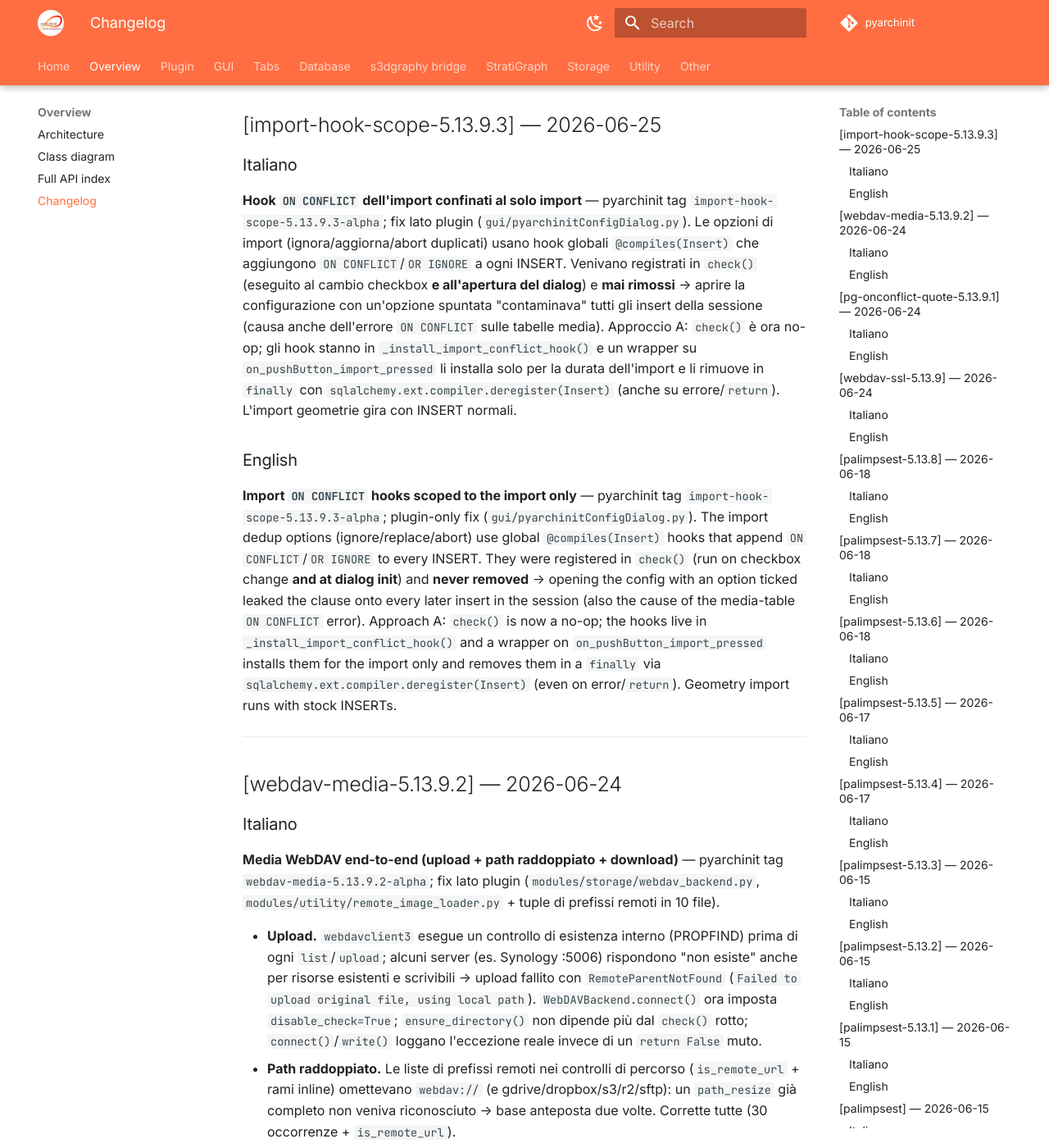
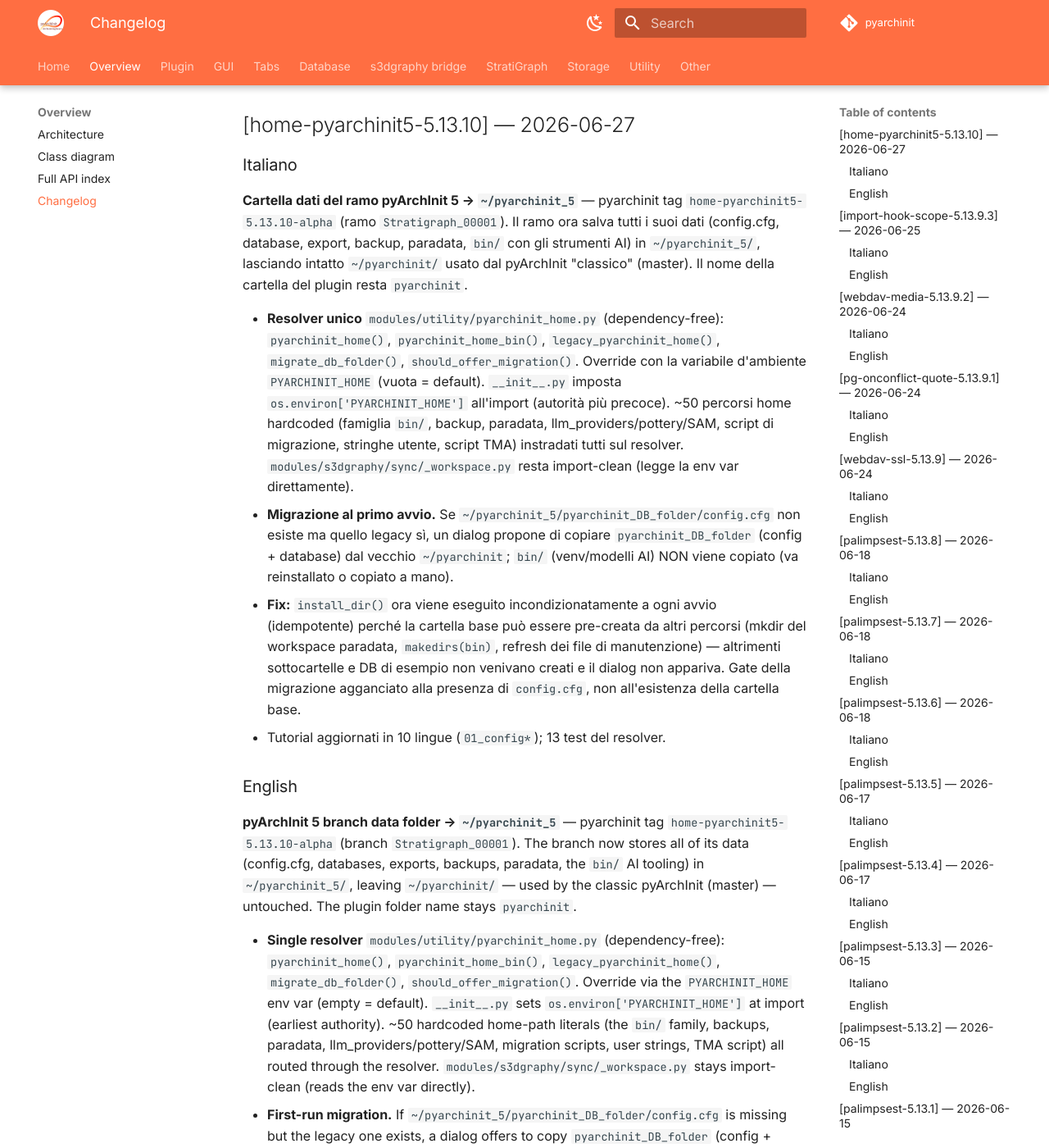
Before and after one commit to enzococca/pyarchinit-api-docs, an MkDocs documentation site: the page built from docs/CHANGELOG.md, in a window 1280 px wide and 1400 px high, scrolled down 300 px. Shown: the whole window at 82% size. Built offline with MkDocs 1.6.1 and Material for MkDocs 9.7.7, drawn with Linux system fonts in a browser that asks for light colours; comment, search, counter and statistics services are not loaded; some of the changed text lies outside the part shown.

Commit message:
changelog: add home-pyarchinit5-5.13.10 (data home → ~/pyarchinit_5, resolver + first-run migration + install_dir always-run fix)

```diff
--- a/docs/CHANGELOG.md
+++ b/docs/CHANGELOG.md
@@ -4,6 +4,28 @@
 > da `pyarchinit-code_dev/`.
 >
 > Format: bilingue IT/EN. Le date sono ISO 8601.
+
+---
+
+## [home-pyarchinit5-5.13.10] — 2026-06-27
+
+### Italiano
+
+**Cartella dati del ramo pyArchInit 5 → `~/pyarchinit_5`** — pyarchinit tag `home-pyarchinit5-5.13.10-alpha` (ramo `Stratigraph_00001`). Il ramo ora salva tutti i suoi dati (config.cfg, database, export, backup, paradata, `bin/` con gli strumenti AI) in `~/pyarchinit_5/`, lasciando intatto `~/pyarchinit/` usato dal pyArchInit "classico" (master). Il nome della cartella del plugin resta `pyarchinit`.
+
+- **Resolver unico** `modules/utility/pyarchinit_home.py` (dependency-free): `pyarchinit_home()`, `pyarchinit_home_bin()`, `legacy_pyarchinit_home()`, `migrate_db_folder()`, `should_offer_migration()`. Override con la variabile d'ambiente `PYARCHINIT_HOME` (vuota = default). `__init__.py` imposta `os.environ['PYARCHINIT_HOME']` all'import (autorità più precoce). ~50 percorsi home hardcoded (famiglia `bin/`, backup, paradata, llm_providers/pottery/SAM, script di migrazione, stringhe utente, script TMA) instradati tutti sul resolver. `modules/s3dgraphy/sync/_workspace.py` resta import-clean (legge la env var direttamente).
+- **Migrazione al primo avvio.** Se `~/pyarchinit_5/pyarchinit_DB_folder/config.cfg` non esiste ma quello legacy sì, un dialog propone di copiare `pyarchinit_DB_folder` (config + database) dal vecchio `~/pyarchinit`; `bin/` (venv/modelli AI) NON viene copiato (va reinstallato o copiato a mano).
+- **Fix:** `install_dir()` ora viene eseguito incondizionatamente a ogni avvio (idempotente) perché la cartella base può essere pre-creata da altri percorsi (mkdir del workspace paradata, `makedirs(bin)`, refresh dei file di manutenzione) — altrimenti sottocartelle e DB di esempio non venivano creati e il dialog non appariva. Gate della migrazione agganciato alla presenza di `config.cfg`, non all'esistenza della cartella base.
+- Tutorial aggiornati in 10 lingue (`01_config*`); 13 test del resolver.
+
+### English
+
+**pyArchInit 5 branch data folder → `~/pyarchinit_5`** — pyarchinit tag `home-pyarchinit5-5.13.10-alpha` (branch `Stratigraph_00001`). The branch now stores all of its data (config.cfg, databases, exports, backups, paradata, the `bin/` AI tooling) in `~/pyarchinit_5/`, leaving `~/pyarchinit/` — used by the classic pyArchInit (master) — untouched. The plugin folder name stays `pyarchinit`.
+
+- **Single resolver** `modules/utility/pyarchinit_home.py` (dependency-free): `pyarchinit_home()`, `pyarchinit_home_bin()`, `legacy_pyarchinit_home()`, `migrate_db_folder()`, `should_offer_migration()`. Override via the `PYARCHINIT_HOME` env var (empty = default). `__init__.py` sets `os.environ['PYARCHINIT_HOME']` at import (earliest authority). ~50 hardcoded home-path literals (the `bin/` family, backups, paradata, llm_providers/pottery/SAM, migration scripts, user strings, TMA script) all routed through the resolver. `modules/s3dgraphy/sync/_workspace.py` stays import-clean (reads the env var directly).
+- **First-run migration.** If `~/pyarchinit_5/pyarchinit_DB_folder/config.cfg` is missing but the legacy one exists, a dialog offers to copy `pyarchinit_DB_folder` (config + databases) from the old `~/pyarchinit`; `bin/` (AI venvs/models) is NOT copied (reinstall or copy by hand).
+- **Fix:** `install_dir()` now runs unconditionally on every startup (idempotent) because the base folder can be pre-created by other paths (paradata workspace mkdir, `makedirs(bin)`, maintenance-files refresh) — otherwise subfolders and the example DB were not created and the dialog never appeared. The migration gate is keyed on `config.cfg` presence, not base-dir existence.
+- Tutorials updated in 10 languages (`01_config*`); 13 resolver tests.
 
 ---
 
```
